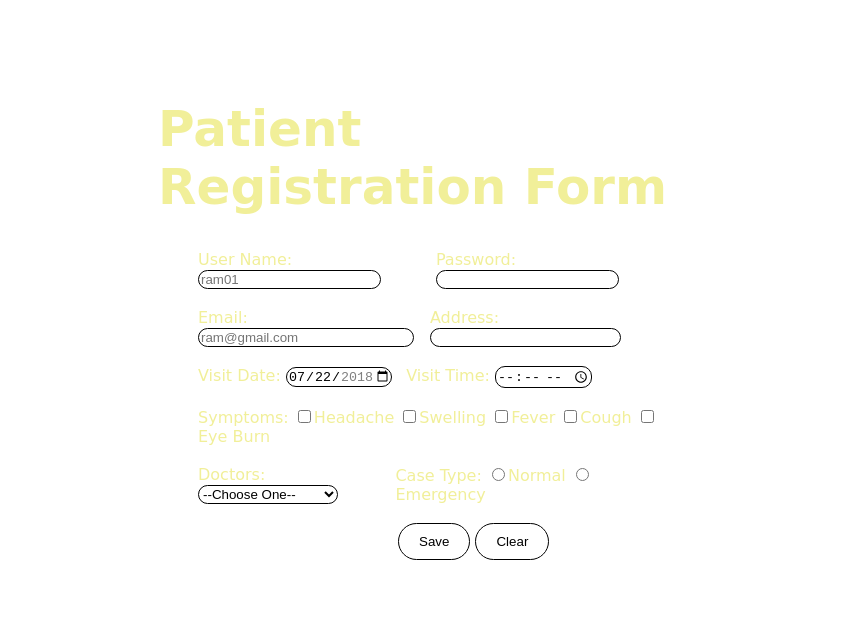
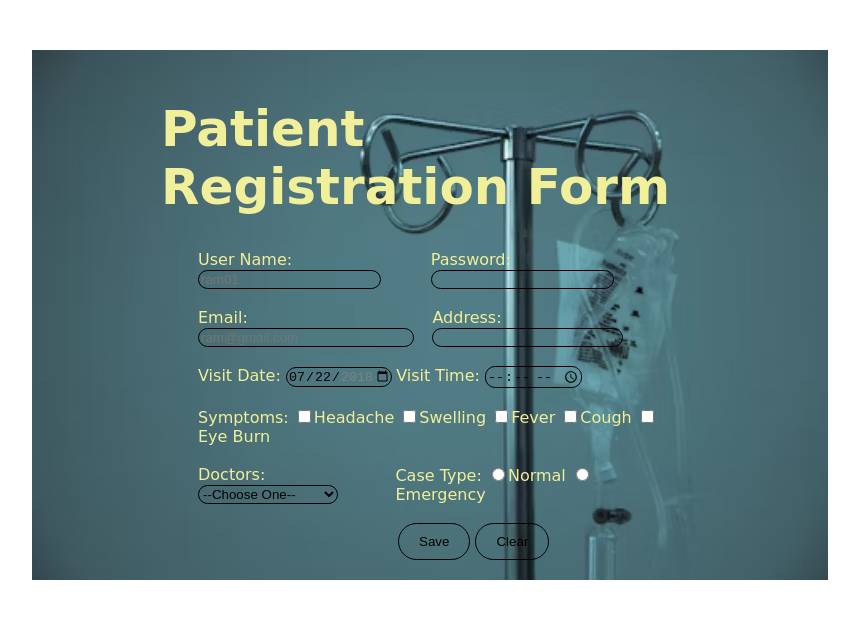
Before and after one commit to prashanna001/Web-Development, a plain HTML site: page form1/index.html in a window 1280 px wide. Shown: the whole page, without its empty margins (210-1069 px from the left). Drawn offline with Linux system fonts and the light colour scheme.

Commit message:
commplete done

```diff
--- a/form1/style.css
+++ b/form1/style.css
@@ -1,7 +1,7 @@
 .docForm {
     color: rgb(241, 239, 153);
     font-family: cursive;
-    background-image: url(./img/2.avif);
+    background-image: url(../img/2.avif);
     background-repeat: no-repeat;
     background-size:contain ;
     background-position: center;
@@ -12,7 +12,7 @@
 .docForm h1{
     font-size: 50px;
     font-weight: bolder;
-    padding: 50px 310px 0px ;
+    padding: 50px 313px 0px ;
 
 }
 .mainForm{
@@ -32,6 +32,9 @@
     border: 1px solid black;
     border-radius: 10px;
 }
+.password{
+    padding-right: 10px;
+}
 .emailAdderss{
     display: flex;
     justify-content: space-between;
@@ -47,9 +50,6 @@
     background: none;
     border: 1px solid black;
     border-radius: 10px;
-}
-.address{
-    padding-right: 5px;
 }
 .dateTime{
     display: flex;
@@ -70,7 +70,7 @@
     border-radius: 10px;
 }
 .time{
-    padding-right: 70px;
+    padding-right: 80px;
 }
 .doctor select{
     background: none;
```
Also changed, not shown: img/2.avif (added).
